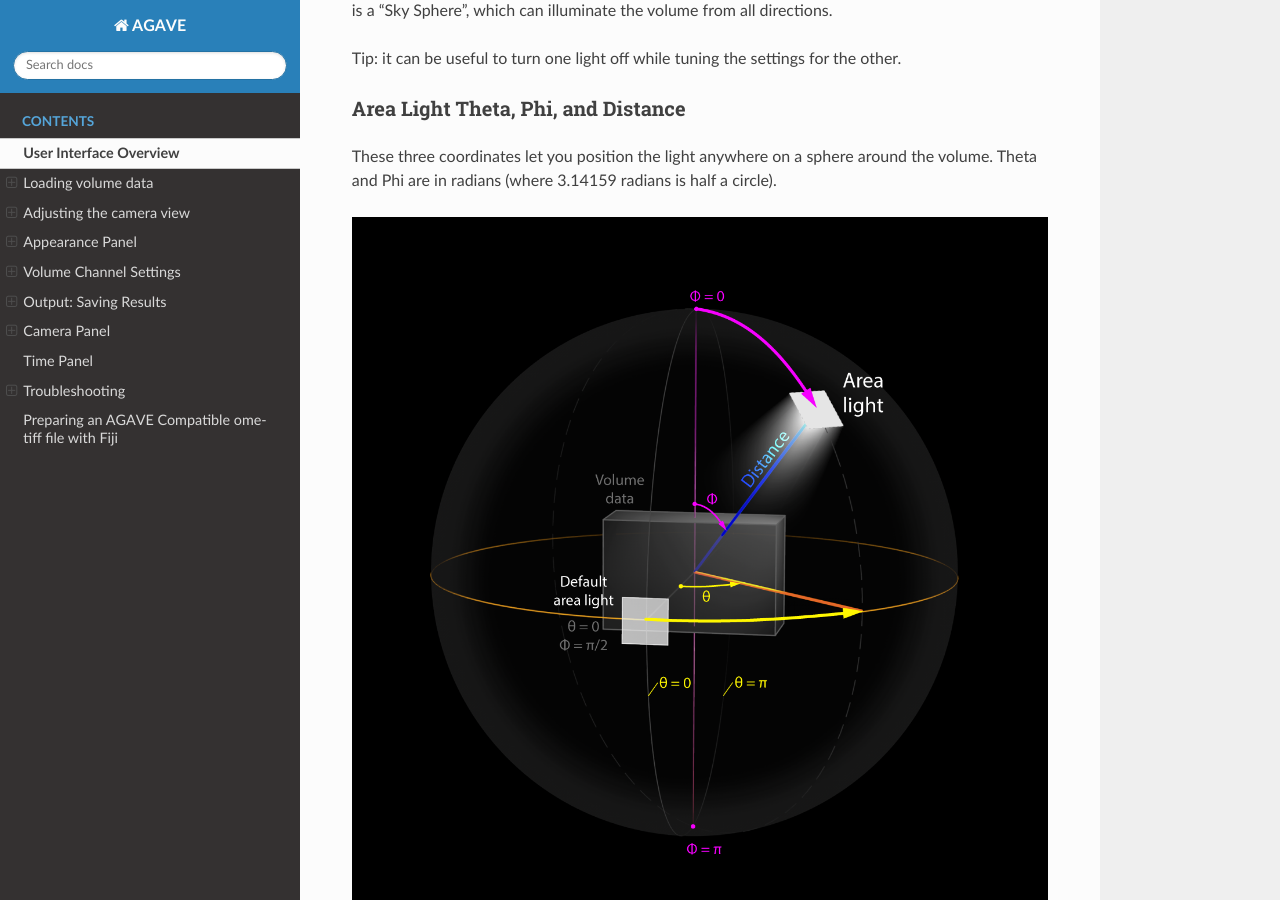
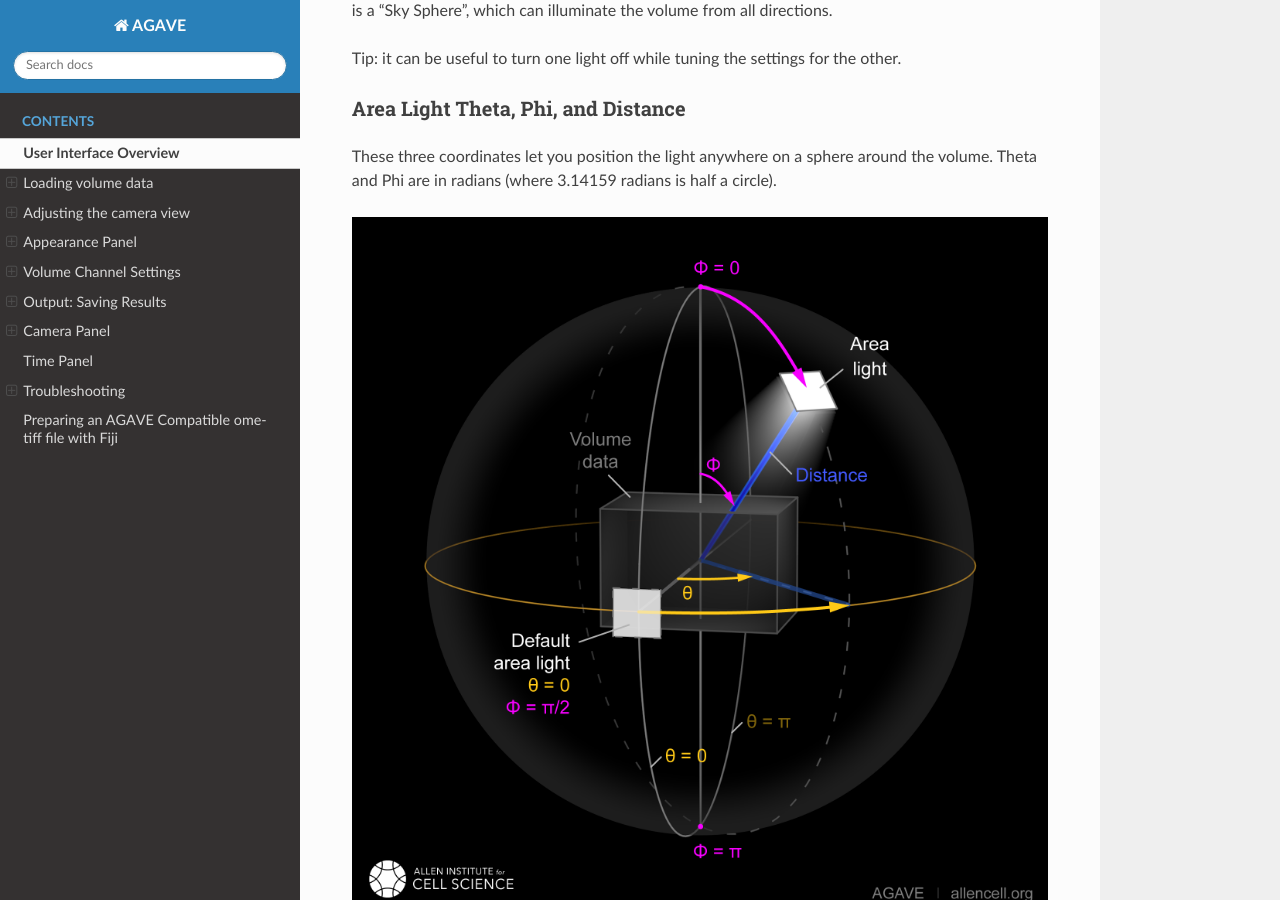
Before and after one commit to allen-cell-animated/agave, a Sphinx documentation site: the page built from docs/agave.rst, in a window 1280 px wide and 900 px high, scrolled down 4390 px. Built offline with Sphinx 7.4.7 and the Read the Docs theme 2.0.0, drawn with Linux system fonts in a browser that asks for light colours.

Commit message:
update area light image

```diff
--- a/docs/agave.rst
+++ b/docs/agave.rst
@@ -477,4 +477,4 @@ a single multichannel file:
 
 To Open in AGAVE see the `Open Volume <#open-volume>`__ section above.
 
-.. |image0| image:: Light_SphericalCoordinate-1.png
+.. |image0| image:: Light_SphericalCoordinate_1-2.png
```
Also changed, not shown: docs/Light_SphericalCoordinate-1.png (deleted), docs/Light_SphericalCoordinate_1-2.png (added).
